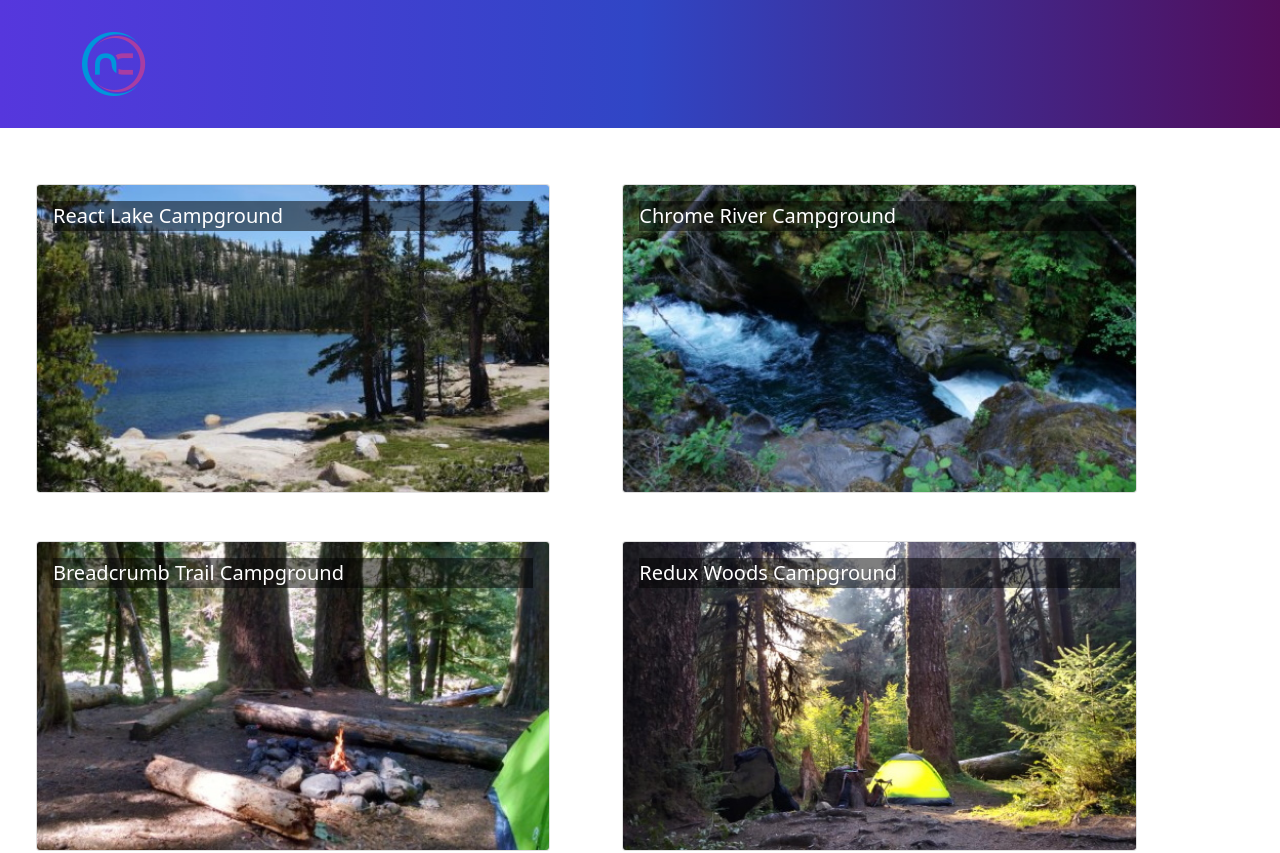
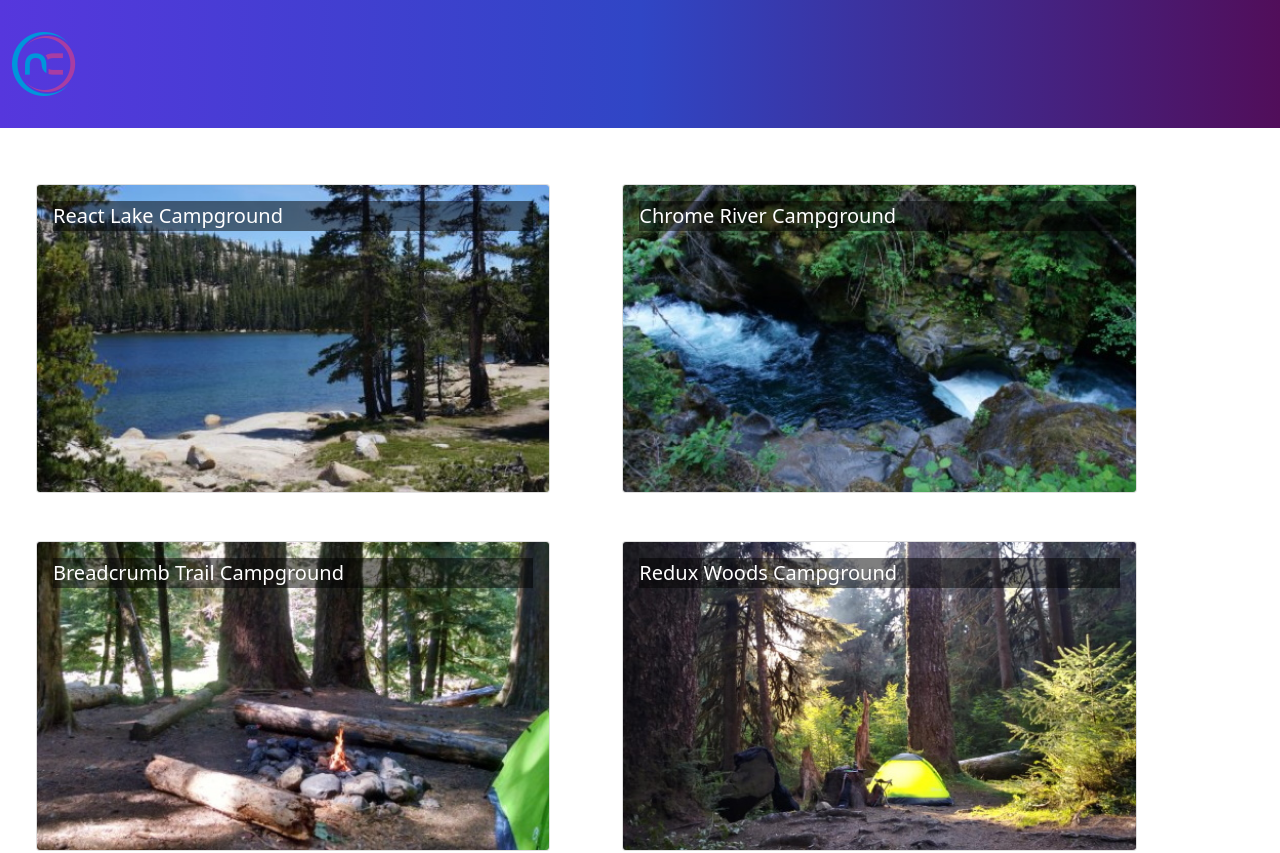
Before and after one commit to AmelaDrv/nucamp, a React (Create React App) app: page / in a window 1280 px wide. Shown: the top 853 px of the page. Built offline with nearby package versions, Linux system fonts and the light colour scheme.

Commit message:
added files

```diff
--- a/src/App.js
+++ b/src/App.js
@@ -1,24 +1,18 @@
 import React from 'react';
-import { Container, Navbar, NavbarBrand } from 'reactstrap';
-import NucampLogo from './app/assets/img/logo.png';
 import './App.css';
-import CampsiteList from './features/campsites/CampsiteList.js';
+import CampsiteList from './features/campsites/CampsiteList';
+import Header from './components/Header';
 import Footer from './components/Footer';
+
 
 function App() {
   return (
-    <div className='App'>
-      <Navbar dark color='primary' sticky='top' expand='md'>
-        <Container>
-          <NavbarBrand href='/'>
-            <img src={NucampLogo} alt='nucamp logo' />
-          </NavbarBrand>
-        </Container>
-      </Navbar>
-      <CampsiteList/>
-      <Footer/>
+    <div className="App">
+      <Header />
+      <CampsiteList />
+      <Footer />
     </div>
   );
-  }
+}
 
 export default App;
--- /dev/null
+++ b/src/components/Header.js
@@ -0,0 +1,16 @@
+import React from 'react';
+import { Navbar, NavbarBrand } from 'reactstrap';
+import NucampLogo from '../app/assets/img/logo.png';
+
+const Header = () => {
+    return (
+        <Navbar dark color='primary' sticky='top' expand='md'>
+            <NavbarBrand href='/'>
+                <img src={NucampLogo} alt='nucamp logo' />
+            </NavbarBrand>
+
+        </Navbar>
+    )
+}
+
+export default Header;
```
